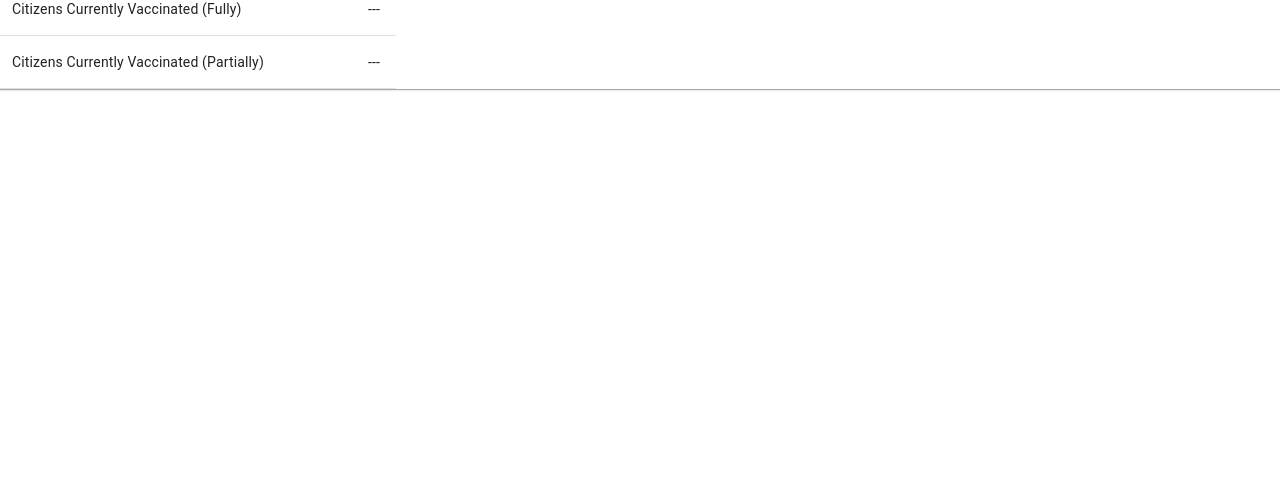
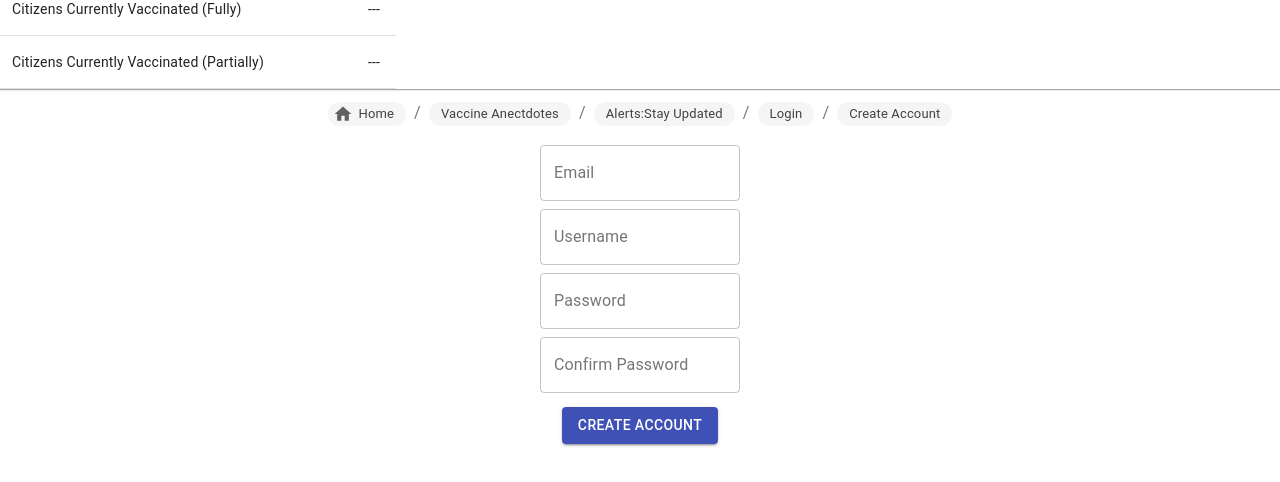
Before and after one commit to singhperryo1/willitend.com, a React (Create React App) app: page / in a window 1280 px wide. Shown: the part 315-797 px from the top of the page. Built offline with nearby package versions, Linux system fonts and the light colour scheme.

Commit message:
Added account creation page

```diff
--- a/src/App.js
+++ b/src/App.js
@@ -1,9 +1,11 @@
 import Home from "./components/Home.js";
+import Create_Account from './components/Create_Account.js';
 
 function App() {
   return (
     <div>
-    <Home />
+    <Home/>
+    <Create_Account/>
     </div>
   );
 }
--- /dev/null
+++ b/src/components/Create_Account.js
@@ -0,0 +1,31 @@
+import Input_Field from './Input_Field';
+import Create_Account_Button from './Create_Account_Button'
+import Navbar from './Navbar'
+import Grid from '@material-ui/core/Grid';
+
+function Create_Account() {
+
+  return (
+  	<div>
+  	<Grid container = "true" direction = "row" justify = "center" alignItems = "center" spacing = {3}>
+  	<br />
+    <br />
+    <br />
+    <br />
+  	<Navbar />
+  	</Grid>
+  	<Grid container = "true" direction = "row" justify = "center" alignItems = "center" spacing = {3}>
+    <Input_Field/>
+    </Grid>
+    <Grid container = "true" direction = "row" justify = "center" alignItems = "center" spacing = {3}>
+    <br />
+    <br />
+    <br />
+    <br />
+    <Create_Account_Button/>
+    </Grid>
+    </div>
+  );
+}
+
+export default Create_Account;
--- /dev/null
+++ b/src/components/Create_Account_Button.js
@@ -0,0 +1,23 @@
+import React from 'react';
+import { makeStyles } from '@material-ui/core/styles';
+import Button from '@material-ui/core/Button';
+
+const useStyles = makeStyles((theme) => ({
+  root: {
+    '& > *': {
+      margin: theme.spacing(1),
+    },
+  },
+}));
+
+export default function Create_Account_Button() {
+  const classes = useStyles();
+
+  return (
+    <div className={classes.root}>
+      <Button variant="contained" color="primary" href="#contained-buttons">
+        Create Account
+      </Button>
+    </div>
+  );
+}
--- /dev/null
+++ b/src/components/Input_Field.js
@@ -0,0 +1,33 @@
+import React from 'react';
+import { makeStyles } from '@material-ui/core/styles';
+import TextField from '@material-ui/core/TextField';
+
+const useStyles = makeStyles((theme) => ({
+  root: {
+    '& > *': {
+      margin: theme.spacing(1),
+      width: '25ch',
+    },
+  },
+}));
+
+export default function Input_Field() {
+  const classes = useStyles();
+
+  return (
+    <form className={classes.root} noValidate autoComplete="off">
+      <div>
+        <TextField id="outlined-basic" label="Email" variant="outlined" />
+      </div>
+      <div>
+        <TextField id="outlined-basic" label="Username" variant="outlined" />
+      </div>
+      <div>
+        <TextField id="outlined-basic" label="Password" variant="outlined" />
+      </div>
+      <div>
+        <TextField id="outlined-basic" label="Confirm Password" variant="outlined" />
+      </div>
+    </form>
+  );
+}
--- a/src/components/home.js
+++ b/src/components/home.js
@@ -1,4 +1,4 @@
-import Dropdown from './Dropdown.js'
+import Dropdown from './Dropdown.js';
 import Grid from '@material-ui/core/Grid';
 import Map from "./Map.js";
 import Navbar from "./Navbar.js";
```
